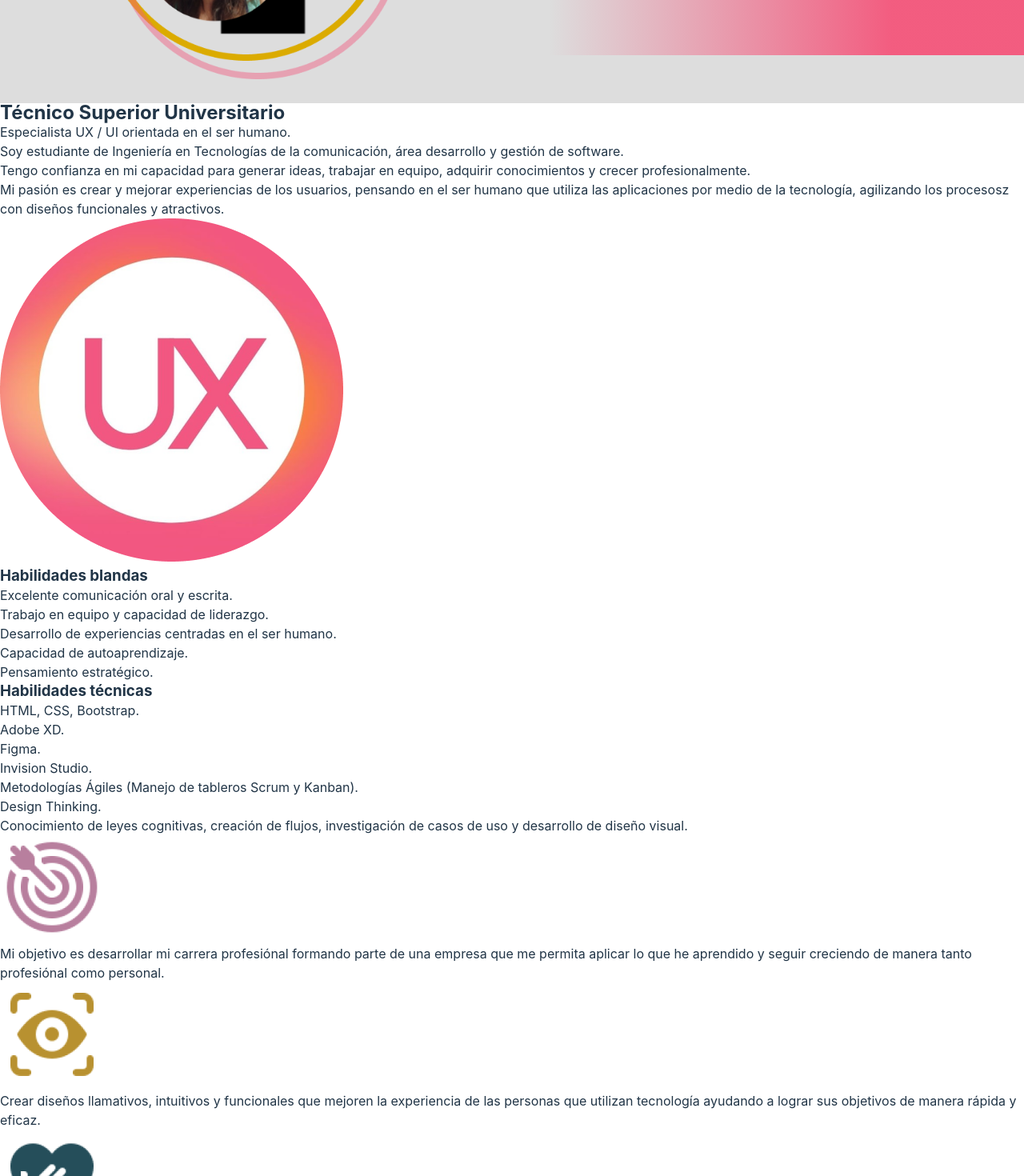
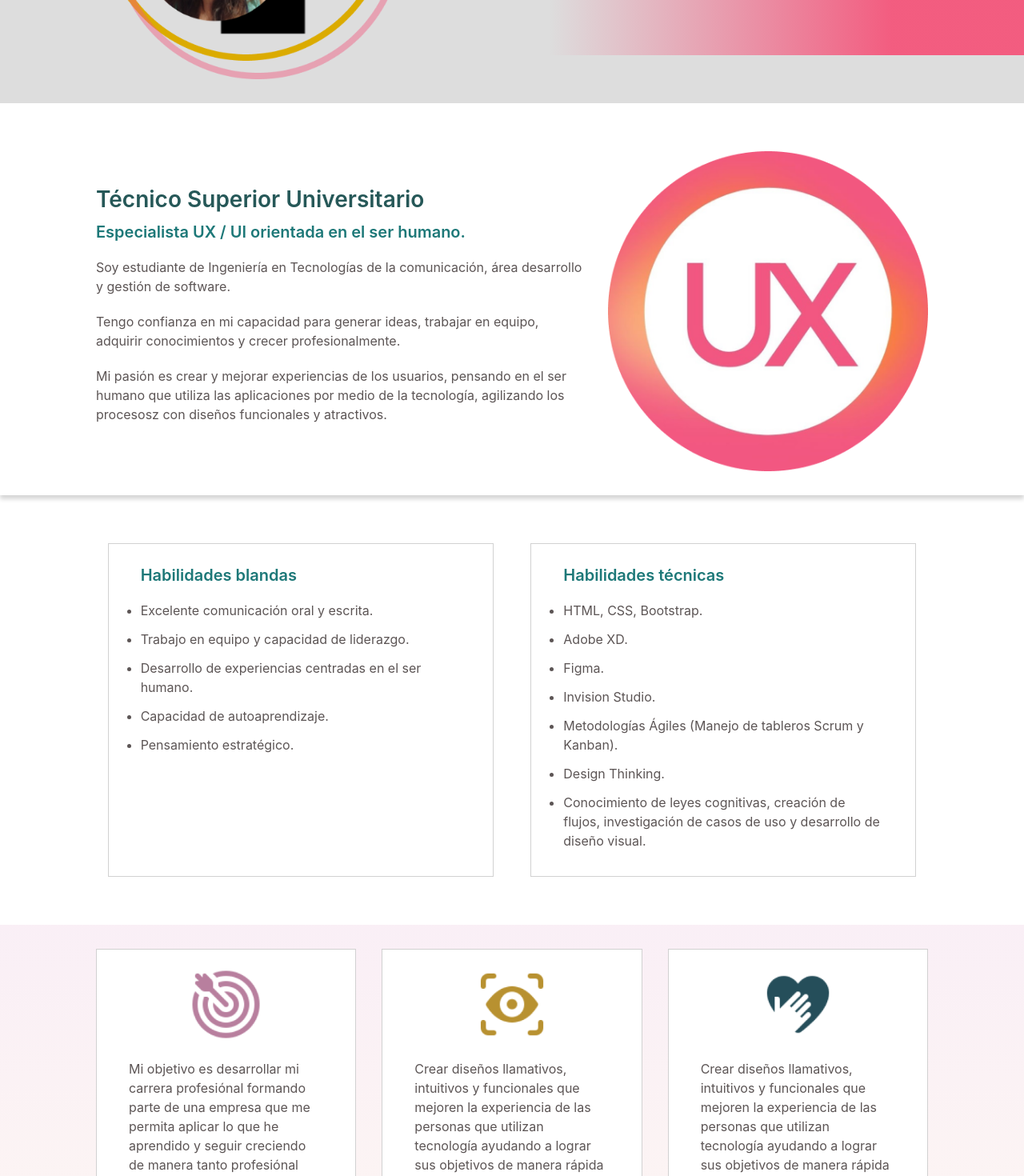
Before and after one commit to eduhsoto/spatania-react, a React (Vite) app: page / in a window 1280 px wide. Shown: the part 400-1870 px from the top of the page at 80% size. Built offline with nearby package versions, Linux system fonts and the light colour scheme.

Commit message:
styled component page home

```diff
--- a/src/assets/style-components/Head.js
+++ b/src/assets/style-components/Head.js
@@ -1,4 +1,4 @@
-import styled from "styled-components";
+import styled, { css } from "styled-components";
 
 export const HeadSection = styled.section`
   display: grid;
@@ -8,6 +8,12 @@ export const HeadSection = styled.section`
   padding: var(--space_elements);
   background: var(--background_color_head);
   gap: 20px;
+
+  ${(props) =>
+    props.reverse &&
+    css`
+      direction: rtl;
+    `}
 `;
 
 export const Image = styled.img`
@@ -22,6 +28,16 @@ export const Description = styled.div`
   );
   padding: 5em 4em;
   text-align: right;
+
+  ${(props) =>
+    props.reverse &&
+    css`
+      background: linear-gradient(
+        -270deg,
+        rgba(243, 90, 126, 0.98) 26.24%,
+        rgba(249, 175, 122, 0) 94.14%
+      );
+    `}
 `;
 
 export const Title = styled.h1`
--- /dev/null
+++ b/src/assets/style-components/home/Objective.js
@@ -0,0 +1,26 @@
+import styled from "styled-components";
+
+export const CardObjectives = styled.div`
+  padding: 1.25em 2.5em;
+  border: 1px solid #49494940;
+  background-color: var(--primary_color);
+  display: flex;
+  flex-direction: column;
+  align-items: center;
+  flex-basis: 20%;
+  flex-grow: 1;
+  align-self: stretch;
+`;
+
+export const CardImage = styled.img`
+  width: 40%;
+  margin-bottom: 20px;
+`;
+
+export const TextP = styled.p`
+  font-weight: 400;
+  font-size: 1em;
+  line-height: 24px;
+  color: var(--text_color);
+  margin-bottom: 20px;
+`;
--- /dev/null
+++ b/src/assets/style-components/home/Skill.js
@@ -0,0 +1,26 @@
+import styled from "styled-components";
+
+export const SkillDiv = styled.div`
+  padding: 1.25em 2.5em;
+  border: 1px solid #49494940;
+  align-self: stretch;
+  max-width: 400px;
+`;
+
+export const TitleH3 = styled.h3`
+  font-weight: 600;
+  font-size: 1.25em;
+  line-height: 39px;
+  color: var(--complementary_color);
+  margin-bottom: 12px;
+`;
+
+export const List = styled.ul`
+  & > li {
+    font-weight: 400;
+    line-height: 24px;
+    color: var(--text_color);
+    margin-bottom: 12px;
+    text-decoration: none;
+  }
+`;
--- a/src/assets/style.css
+++ b/src/assets/style.css
@@ -1,16 +1,63 @@
 :root {
-    --primary_color: #FFFFFF;
-    --secondary_color: #F35A7E73;
-    --complementary_color: #187575FA;
-    --complementary_color_second: #225555FA;
+  --primary_color: #ffffff;
+  --secondary_color: #f35a7e73;
+  --complementary_color: #187575fa;
+  --complementary_color_second: #225555fa;
   --text_color: #5c5555;
   --space_elements: 30px 0px;
   --box_shadow: rgba(0, 0, 0, 0.16) 0px 5px 5px 0px;
-    --background: linear-gradient(180deg, rgba(202, 99, 167, 0.1) 0%, rgba(248, 190, 122, 0.1) 100%);
+  --background: linear-gradient(
+    180deg,
+    rgba(202, 99, 167, 0.1) 0%,
+    rgba(248, 190, 122, 0.1) 100%
+  );
   --background_color_head: rgba(218, 218, 218, 0.9);
 }
 
-*{
+* {
   margin: 0;
   padding: 0;
 }
+
+.container {
+  margin: 30px 120px;
+  display: flex;
+  align-items: center;
+  padding: var(--space_elements);
+  flex-wrap: wrap;
+  justify-content: space-evenly;
+  gap: 2em;
+}
+
+.about {
+  flex-basis: 50%;
+  flex-grow: 1;
+}
+
+.title__grade {
+  font-weight: 600;
+  font-size: 1.75em;
+  line-height: 44px;
+  color: var(--complementary_color_second);
+}
+
+.title__specialization {
+  font-weight: 600;
+  font-size: 1.25em;
+  line-height: 39px;
+  color: var(--complementary_color);
+  margin-bottom: 12px;
+}
+
+.ux__image {
+  width: 200px;
+  max-width: 400px;
+}
+
+.about__me {
+  box-shadow: var(--box_shadow);
+}
+
+.objectives {
+    background: linear-gradient(180deg, rgba(202, 99, 167, 0.1) 0%, rgba(248, 190, 122, 0.1) 100%);
+}
--- a/src/components/home/Objective.jsx
+++ b/src/components/home/Objective.jsx
@@ -1,16 +1,19 @@
+import { CardObjectives, CardImage, TextP } from "../../assets/style-components/home/Objective";
+import { List } from "../../assets/style-components/home/Skill";
+
 const Objective = ({ img, paragraph, listed, elements }) => {
   return (
-    <div class="card__objectives">
-      <img src={img} alt="goal image" class="card__image" />
-      <p class="text__objetives">{paragraph}</p>
+    <CardObjectives class="card__objectives">
+      <CardImage src={img} alt="goal image" class="card__image"></CardImage>
+      <TextP class="text__objetives">{paragraph}</TextP>
       {listed && (
-        <ul>
+        <List>
           {elements.map((list, index) => {
             return <li key={index}>{list}</li>;
           })}
-        </ul>
+        </List>
       )}
-    </div>
+    </CardObjectives>
   );
 };
 
--- a/src/components/home/Skill.jsx
+++ b/src/components/home/Skill.jsx
@@ -1,13 +1,15 @@
-const Skill = ({ title, listSkill }) => {
+import { SkillDiv, TitleH3, List } from "../../assets/style-components/home/Skill";
+
+const Skill = ({ title, list }) => {
   return (
-    <div class="skills">
-      <h3 class="title__skills">{title}</h3>
-      <ul class="list__skills">
-        {listSkill.map((value, index) => {
+    <SkillDiv>
+      <TitleH3>{title}</TitleH3>
+      <List>
+        {list.map((value, index) => {
           return <li key={index}>{value}</li>;
         })}
-      </ul>
-    </div>
+      </List>
+    </SkillDiv>
   );
 };
 
--- a/src/pages/Path.jsx
+++ b/src/pages/Path.jsx
@@ -8,6 +8,7 @@ const Path = () => {
         img="../src/assets/img/path-image.png"
         title="Mi trayectoria en el mundo laboral"
         paragraph="Soy una persona creativa apasionada por crear experiencias que satisfagan las necesidades humanas al utilizar tecnología."
+        reverse = {true}
       />
       <section class="path__timeline">
         <div class="container flex__columns">
--- a/src/pages/Portafolio.jsx
+++ b/src/pages/Portafolio.jsx
@@ -8,7 +8,10 @@ const Portafolio = () => {
         img="../src/assets/img/experience.jpg"
         title="Mi experiencia es laboral y académica, dale un vistazo a mis proyectos!"
         paragraph="Al trabajar para una empresa dedicada a la creación de soluciónes digitales pude obtener mi paión por el deseño UX / UI"
+        reverse={false}
       />
+      <section>
+        <div className="container">
           <Item
             link="https://www.behance.net/gallery/148786781/WorkClick"
             img="../src/assets/img/portafolio-item.jpg"
@@ -17,6 +20,8 @@ const Portafolio = () => {
             paragraph="Diseño de sitio web y móvil para el reclutamiento de recursos
       humanos y búsqueda de empleo."
           />
+        </div>
+      </section>
     </>
   );
 };
--- a/src/pages/home.jsx
+++ b/src/pages/home.jsx
@@ -1,6 +1,7 @@
 import Head from "../components/Head";
 import Skill from "../components/home/Skill";
 import Objective from "../components/home/Objective";
+import { TextP } from "../assets/style-components/home/Objective";
 
 const Home = () => {
   return (
@@ -9,6 +10,7 @@ const Home = () => {
         img="../src/assets/img/profile-tania.png"
         title="Hola! Mi nombre es Tania y soy diseñadora UX"
         paragraph="Soy estudiante de Ingeniería en Desarrollo y Gestión de Software, resido actualmente en la ciudad de Guadalajara Jalisco México."
+        reverse = {false}
       />
       <section class="about__me">
         <div class="container">
@@ -17,20 +19,20 @@ const Home = () => {
             <p class="title__specialization">
               Especialista UX / UI orientada en el ser humano.
             </p>
-            <p>
+            <TextP>
               Soy estudiante de Ingeniería en Tecnologías de la comunicación,
               área desarrollo y gestión de software.
-            </p>
-            <p>
+            </TextP>
+            <TextP>
               Tengo confianza en mi capacidad para generar ideas, trabajar en
               equipo, adquirir conocimientos y crecer profesionalmente.
-            </p>
-            <p>
+            </TextP>
+            <TextP>
               Mi pasión es crear y mejorar experiencias de los usuarios,
               pensando en el ser humano que utiliza las aplicaciones por medio
               de la tecnología, agilizando los procesosz con diseños funcionales
               y atractivos.
-            </p>
+            </TextP>
           </div>
           <img
             src="../src/assets/img/ux-image.png"
@@ -43,7 +45,7 @@ const Home = () => {
         <div className="container">
           <Skill
             title="Habilidades blandas"
-            listSkill={[
+            list={[
               "Excelente comunicación oral y escrita.",
               "Trabajo en equipo y capacidad de liderazgo.",
               "Desarrollo de experiencias centradas en el ser humano.",
@@ -53,7 +55,7 @@ const Home = () => {
           />
           <Skill
             title="Habilidades técnicas"
-            listSkill={[
+            list={[
               "HTML, CSS, Bootstrap.",
               "Adobe XD.",
               "Figma.",
@@ -65,7 +67,7 @@ const Home = () => {
           />
         </div>
       </section>
-      <section>
+      <section className="objectives">
         <div className="container">
           <Objective
             img="../src/assets/img/goal.png"
```
Also changed, not shown: src/components/Head.jsx (+3 -3 lines). Lines whose indentation alone changed are shown as unchanged.
